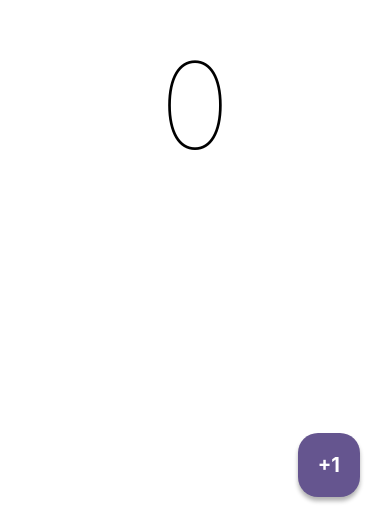
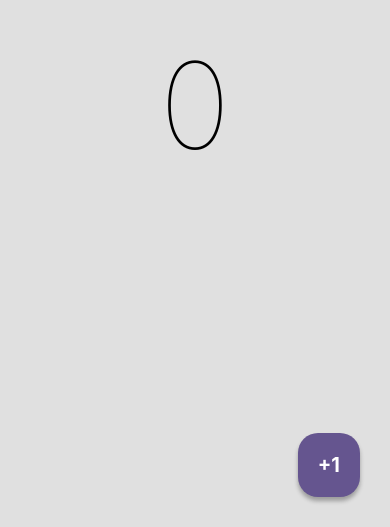
Before and after one commit to enriquemdev/Counter-App---RN, a React Native app: screen / in a window 390 px wide. Shown: the part 317-844 px from the top of the page. Built offline with nearby package versions, Linux system fonts and the light colour scheme.

Commit message:
Made reusable button with props

```diff
--- a/App.tsx
+++ b/App.tsx
@@ -1,6 +1,7 @@
 import { StatusBar } from "expo-status-bar";
 import { useState } from "react";
 import { Pressable, StyleSheet, Text, View } from "react-native";
+import FAB from "./components/FAB";
 
 export default function App() {
   const [count, setCount] = useState(0);
@@ -8,13 +9,21 @@ export default function App() {
   return (
     <View style={styles.container}>
       <Text style={styles.counter}>{count}</Text>
-      <Pressable
+      {/* <Pressable
         style={styles.plusButton}
         onPress={() => setCount((current) => current + 1)}
         onLongPress={() => setCount(0)}
       >
         <Text style={{ color: "#fff", fontSize: 20, fontWeight: 700 }}>+1</Text>
-      </Pressable>
+      </Pressable> */}
+
+      <FAB
+        label="+1"
+        onPress={() => setCount((current) => current + 1)}
+        onLongPress={() => setCount(0)}
+        position="right"
+      />
+
       <StatusBar style="auto" />
     </View>
   );
@@ -23,7 +32,7 @@ export default function App() {
 const styles = StyleSheet.create({
   container: {
     flex: 1,
-    backgroundColor: "#fff",
+    backgroundColor: "#e0e0e0",
     alignItems: "center",
     justifyContent: "center",
   },
--- /dev/null
+++ b/components/FAB.tsx
@@ -0,0 +1,63 @@
+import { Text, Pressable, StyleSheet } from "react-native";
+import React from "react";
+
+interface Props {
+  label: string;
+  position?: "left" | "right";
+
+  // Methods
+  onPress?: () => void;
+  onLongPress?: () => void;
+}
+
+export default function FAB({
+  label,
+  onPress,
+  onLongPress,
+  position = "right",
+}: Props) {
+  return (
+    <Pressable
+      style={[
+        styles.floatingButton,
+        position === "left" ? styles.positionLeft : styles.positionRight,
+      ]}
+      onPress={onPress}
+      onLongPress={onLongPress}
+    >
+      <Text style={{ color: "#fff", fontSize: 20, fontWeight: 700 }}>
+        {label}
+      </Text>
+    </Pressable>
+  );
+}
+
+const styles = StyleSheet.create({
+  floatingButton: {
+    borderRadius: 20,
+    backgroundColor: "#65558F",
+    padding: 20,
+    position: "absolute",
+    bottom: 30,
+    // right: 30,
+
+    /// Shadow styles
+    shadowColor: "#000", // Only this shadow prop works on both platforms
+
+    // ios only
+    shadowOffset: { width: 0, height: 4 },
+    shadowOpacity: 0.3,
+    shadowRadius: 4,
+
+    // Android equivalent
+    elevation: 3,
+  },
+
+  positionRight: {
+    right: 30,
+  },
+
+  positionLeft: {
+    left: 30,
+  },
+});
```
